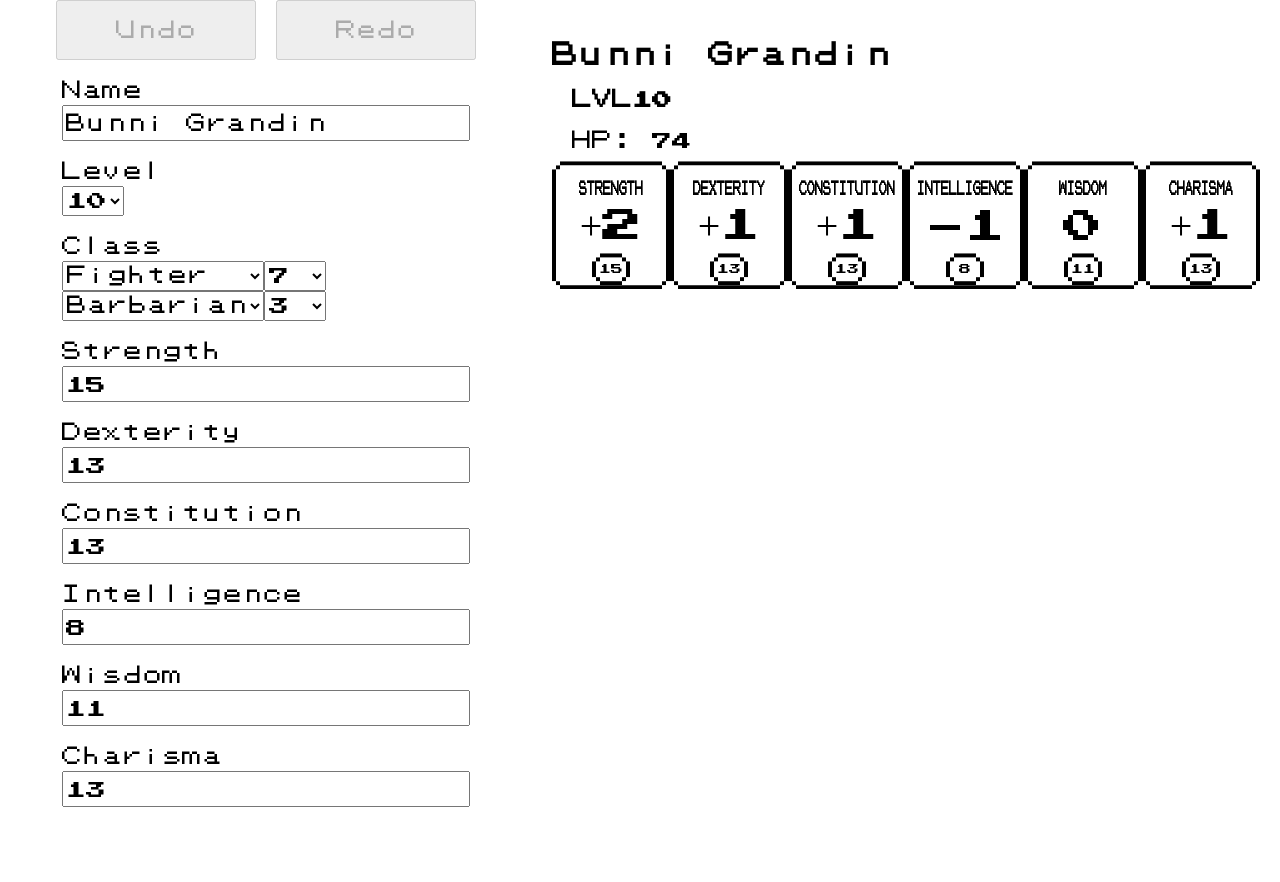
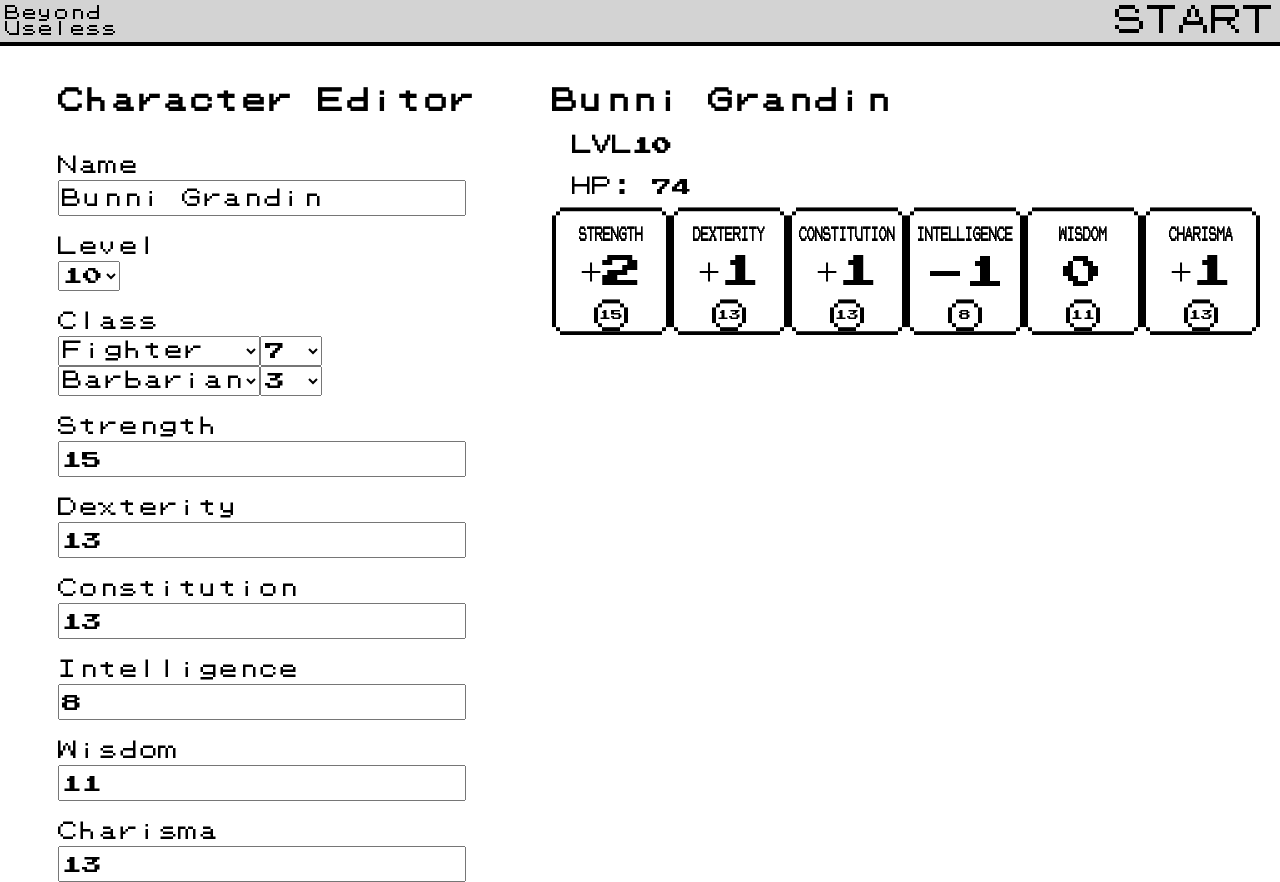
Before and after one commit to TGolias/BeyondUseless, a React (Create React App) app: page / in a window 1280 px wide. Before the commit the page ends 827 px from the top, so only its background shows below. Built offline with nearby package versions, Linux system fonts and the light colour scheme.

Commit message:
move the weird button logic to the clean menu

```diff
--- a/src/App.css
+++ b/src/App.css
@@ -7,6 +7,52 @@
   display: flex;
   flex-direction: column;
   align-items: center;
+}
+
+.topBar {
+  width: 100%;
+  display: flex;
+  flex-direction: row;
+  align-content: space-between;
+  justify-content: space-between;
+  border-bottom: 4px solid black;
+  background-color: lightgrey;
+  padding-top: 5px;
+  padding-bottom: 5px;
+}
+
+.appname {
+  user-select: none;
+  cursor: pointer;
+  font-size: 16px;
+  padding-left: 5px;
+}
+
+.appname:hover {
+  font-weight: bold;
+}
+
+.startMenuButton {
+  user-select: none;
+  cursor: pointer;
+  font-size: 32px;
+  padding-right: 5px;
+}
+
+.startMenuButton:hover {
+  font-weight: bold;
+}
+
+.startMenu {
+  position: absolute;
+  top: 0;
+  right: 0;
+  margin-top: 2px;
+  margin-right: 2px;
+}
+
+.hide {
+  display: none;
 }
 
 .viewDiv {
@@ -44,13 +90,13 @@
   width: 10em;
 }
 
-.activeViewButtonWrapper {
-  display: none;
-}
-
 .activeViewButton {
   height: 3em;
   width: 15em;
+}
+
+.inactiveView {
+  display: none;
 }
 
 @media only screen and (max-width: 800px) {
@@ -61,8 +107,4 @@
   .undoRedoButtonWrapper {
     padding-top: 1em;
   }
-
-  .activeViewButtonWrapper {
-    display: block;
-  }
 }
--- a/src/App.js
+++ b/src/App.js
@@ -3,6 +3,7 @@ import { Renderer } from "./Renderer";
 import './App.css';
 import React from "react";
 import { Designer } from "./Designer";
+import { StartMenu } from "./StartMenu";
 
 const timeoutBeforeAddedToHistory = 5000;
 
@@ -60,13 +61,14 @@ export const spells = []
 
 export default function App() {
   const [playerConfigs, setPlayerConfigs] = useState(defaultPlayerConfiguration);
-  const [isRendererViewActiveForMobile, setIsRendererViewActiveForMobile] = useState(false);
+  const [hideEditor, setHideEditor] = useState(false);
+  const [showStartMenu, setShowStartMenu] = useState(false);
   const [history, setHistory] = useState([defaultPlayerConfiguration]);
   const [currentHistoryIndex, setCurrentHistoryIndex] = useState(0);
   const [addChangesToHistoryTimeout, setAddChangesToHistoryTimeout] = useState(null);
 
   function toggleViewActive() {
-    setIsRendererViewActiveForMobile(!isRendererViewActiveForMobile);
+    setHideEditor(!hideEditor);
   }
 
   function undoPlayerConfigs() {
@@ -172,27 +174,53 @@ export default function App() {
     setCurrentHistoryIndex(currentHistoryIndex + 1);
   }
 
+  const startMenuItems = [
+    {
+      text: (matchMedia('only screen and (max-width: 800px)').matches ? (hideEditor ? "EDIT CHAR" : "VIEW CHAR") : (hideEditor ? "SHOW EDIT" : "HIDE EDIT")),
+      clickHandler: () => {
+        toggleViewActive();
+        setShowStartMenu(false);
+      }
+    },
+    {
+      text: "UNDO",
+      disabled: (currentHistoryIndex === 0 && !addChangesToHistoryTimeout),
+      clickHandler: undoPlayerConfigs
+    },
+    {
+      text: "REDO",
+      disabled: (currentHistoryIndex + 1) === history.length || addChangesToHistoryTimeout,
+      clickHandler: redoPlayerConfigs
+    },
+    {
+      text: "GITHUB",
+      clickHandler: () => window.open("https://github.com/TGolias/BeyondUseless")
+    },
+    {
+      text: "EXIT",
+      clickHandler: () => setShowStartMenu(false)
+    }
+  ]
+
   return (
     <>
       <div className="topDiv">
-        <div className="activeViewButtonWrapper">
-          <button className="activeViewButton" onClick={toggleViewActive}>{ isRendererViewActiveForMobile ? "Edit My Character" : "View Character Sheet"}</button>
+        <div className="topBar">
+          <div className="appname" onClick={() => window.open("https://github.com/TGolias/BeyondUseless")}>Beyond<br></br>Useless</div>
+          <div className="startMenuButton" onClick={() => setShowStartMenu(true)}><div></div>START</div>
         </div>
         <div className="viewDiv">
-          <div className={"headerViewDiv" + (isRendererViewActiveForMobile ? " inactiveViewForMobile" : "")}>
-            <div className="undoRedoButtonWrapper">
-              <button className="undoRedoButton" onClick={undoPlayerConfigs} disabled={currentHistoryIndex === 0 && !addChangesToHistoryTimeout}>Undo</button>
-              <button className="undoRedoButton" onClick={redoPlayerConfigs} disabled={(currentHistoryIndex + 1) === history.length || addChangesToHistoryTimeout}>Redo</button>
-            </div>
-            <div className="screenView">
-              <Designer playerConfigs={playerConfigs} inputChangeHandler={designerChangeHandler}></Designer>
-            </div>
+          <div className={"screenView" + (hideEditor ? " inactiveView" : "")}>
+            <Designer playerConfigs={playerConfigs} inputChangeHandler={designerChangeHandler}></Designer>
           </div>
-          <div className={"screenView" + (isRendererViewActiveForMobile ? "" : " inactiveViewForMobile")}>
+          <div className={"screenView" + (hideEditor ? "" : " inactiveViewForMobile")}>
             <Renderer playerConfigs={playerConfigs}></Renderer>
           </div>
         </div>
       </div>
+      <div className={"startMenu" + (showStartMenu ? "" : " hide")}>
+        <StartMenu menuItems={startMenuItems}></StartMenu>
+      </div>
     </>
   );
 }
--- /dev/null
+++ b/src/Components/StartMenuItem.css
@@ -0,0 +1,30 @@
+.menuItemWrapper {
+    padding-top: 0.5em;
+    padding-bottom: 0.5em;
+    display: flex;
+    user-select: none;
+    cursor: pointer;
+}
+
+.menuItemWrapper * {
+    font-size: 42px;
+    white-space: nowrap;
+}
+
+.disabled {
+    pointer-events: none;
+    text-decoration: line-through;
+    color: darkgrey;
+}
+
+.triangle {
+    visibility: hidden;
+}
+
+.menuItemWrapper:hover .triangle {
+    visibility: visible;
+}
+
+.menuItemWrapper:hover .menuText {
+    text-decoration: underline;
+}
--- /dev/null
+++ b/src/Components/StartMenuItem.js
@@ -0,0 +1,15 @@
+import React from "react";
+import './StartMenuItem.css'
+
+const rightTriangleUnicode = '\u25B6';
+
+export function StartMenuItem({menuText, onClickHandler, disabled}) {
+    return (
+        <>
+            <div className={"menuItemWrapper" + (disabled ? " disabled" : "")} onClick={onClickHandler}>
+                <div className="triangle">{rightTriangleUnicode}</div>
+                <div className="menuText">{menuText}</div>
+            </div>
+        </>
+    )
+}
--- a/src/Components/StatDisplay.css
+++ b/src/Components/StatDisplay.css
@@ -26,7 +26,7 @@
     align-items: center;
     justify-content: center;
     min-height: 14px;
-    width: 30px;
+    width: 26px;
     text-align: center;
     padding-top: 5px;
     padding-bottom: 5px;
--- a/src/Components/TextInput.js
+++ b/src/Components/TextInput.js
@@ -5,7 +5,7 @@ import { onInputChangeHandler } from "../SharedFunctions/ComponentFunctions";
 export function TextInput({isNumberValue, baseStateObject, pathToProperty, inputHandler}) {
     const startingValue = getValueFromBaseStateAndPath(baseStateObject, pathToProperty);
 
-    return <input className="" value={startingValue} onInput={(event) => {
+    return <input value={startingValue} onInput={(event) => {
         let value = null; // Get the linter off my ass about this being a string.
         value = event.currentTarget.value;
         if (isNumberValue) {
--- a/src/Designer.js
+++ b/src/Designer.js
@@ -10,6 +10,7 @@ export function Designer({playerConfigs, inputChangeHandler}) {
     return (
         <>
             <div className="fieldHolder">
+                <h2>Character Editor</h2>
                 <div>
                     <div className="label">Name</div>
                     <TextInput isNumberValue={false} baseStateObject={playerConfigs} pathToProperty={"name"} inputHandler={inputChangeHandler}/>
--- /dev/null
+++ b/src/StartMenu.css
@@ -0,0 +1,8 @@
+.startMenu {
+    padding: 1px;
+    background-color: white;
+}
+
+.innerBorders {
+    padding: 10px;
+}
--- /dev/null
+++ b/src/StartMenu.js
@@ -0,0 +1,18 @@
+import React from "react";
+import './StartMenu.css';
+import { StartMenuItem } from "./Components/StartMenuItem";
+
+export function StartMenu({menuItems}) {
+    const rows = []
+    for (let i = 0; i < menuItems.length; i++) {
+        const menuItem = menuItems[i];
+        rows.push(<StartMenuItem menuText={menuItem.text} onClickHandler={menuItem.clickHandler} disabled={menuItem.disabled}></StartMenuItem>);
+    }
+    return (
+        <>
+            <div className="startMenu pixel-corners">
+                <div className="innerBorders pixel-corners">{rows}</div>
+            </div>
+        </>
+    );
+}
```
Also changed, not shown: 11 other files (tests, documents, lock files or other folders).
